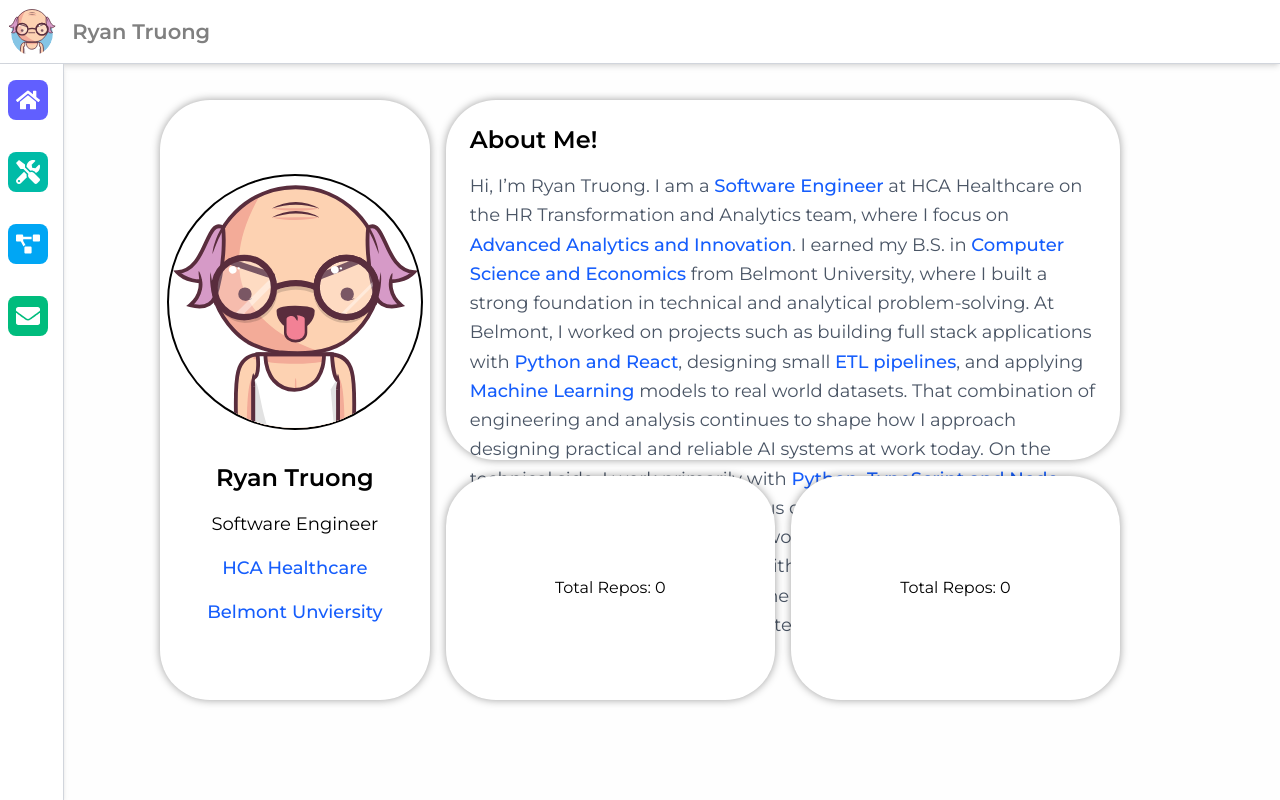
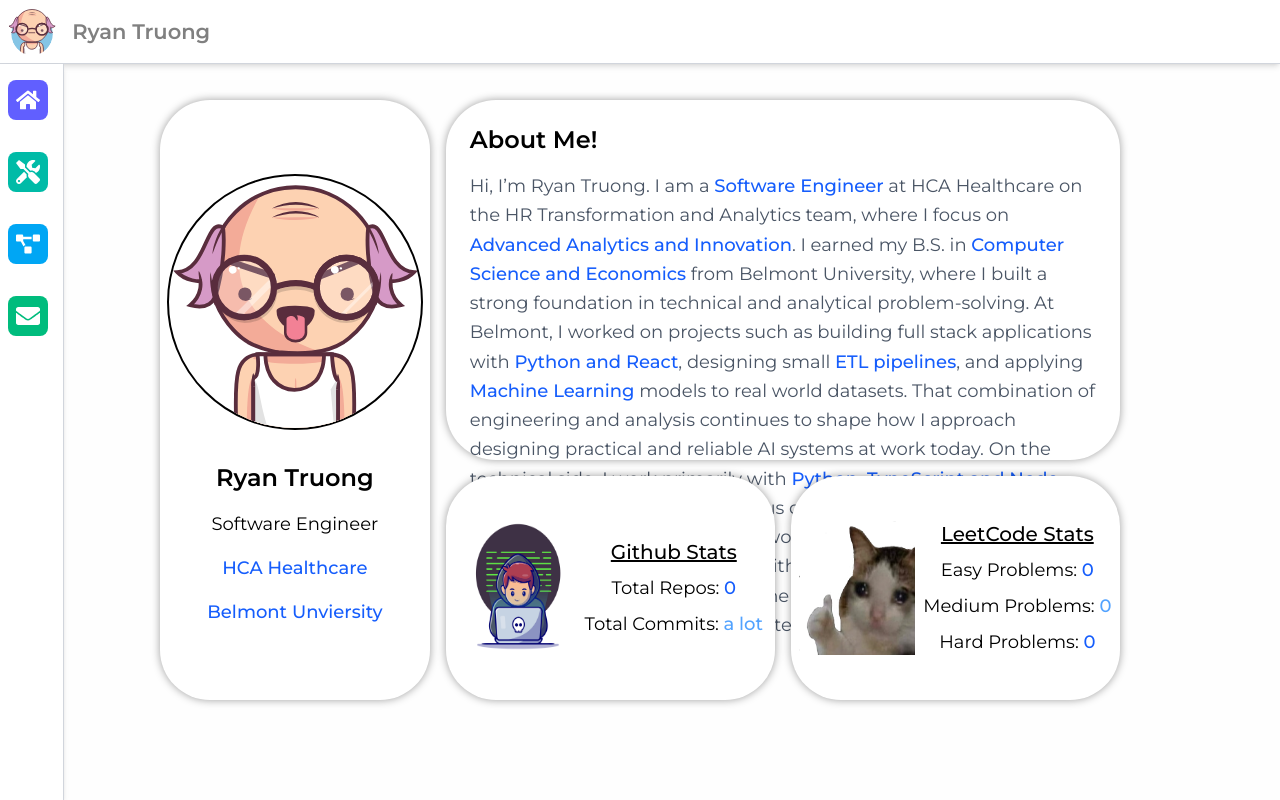
Before and after one commit to ryanctruong/personal-project, a React (Vite) app in the folder client/: page / in a window 1280 px wide. Built offline with nearby package versions, Linux system fonts and the light colour scheme; no server answers.

Commit message:
add lc call

```diff
--- /dev/null
+++ b/client/src/components/InfoCard/GithubStats.jsx
@@ -0,0 +1,24 @@
+import useRepoCount from "../../services/hooks/repoCount";
+import useCommitCount from "../../services/hooks/commitCount";
+
+import Coder from '/images/profile-box/coder.png'
+
+const GithubStats = () => {
+    const totalRepos = useRepoCount();
+    const totalCommits = useCommitCount();
+
+    return (
+        <div className="h-full w-full shadow-[0_0_0.5em_rgba(0,0,0,0.38)] flex justify-evenly items-center rounded-[50px] bg-white">
+            <img src={Coder} alt="coder" className="h-[60%] w-[35%]" />
+            <div className="flex flex-col items-center gap-2">
+                <p className="font-medium underline text-xl">Github Stats</p>
+                <div className="flex flex-col items-center gap-2">
+                    <p className="text-lg">Total Repos: <span className="font-medium text-blue-600">{totalRepos}</span></p>
+                    <p className="text-lg">Total Commits: <span className="font-medium text-blue-400">{totalCommits ? totalCommits : "a lot"}</span></p>
+                </div>
+            </div>
+        </div>
+    );
+};
+
+export default GithubStats;
--- a/client/src/components/InfoCard/InfoCard.jsx
+++ /dev/null
@@ -1,13 +0,0 @@
-import useRepoCount from "../../services/hooks/repoCount";
-
-const InfoCard = () => {
-    const totalRepos = useRepoCount();
-
-    return (
-        <div className="h-full w-full shadow-[0_0_0.5em_rgba(0,0,0,0.38)] flex justify-center flex-col items-center rounded-[50px] gap-8 bg-white">
-            <h1 className="">Total Repos: {totalRepos}</h1>
-        </div>
-    );
-};
-
-export default InfoCard;
--- /dev/null
+++ b/client/src/components/InfoCard/LeetcodeStats.jsx
@@ -0,0 +1,22 @@
+import useLeetCode from '../../services/hooks/leetCode';
+import Cat from '/images/profile-box/meme.png'
+
+const LeetCodeStats = () => {
+    const { easy, medium, hard } = useLeetCode();
+
+    return (
+        <div className="h-full w-full shadow-[0_0_0.5em_rgba(0,0,0,0.38)] flex justify-evenly items-center rounded-[50px] bg-white">
+            <img src={Cat} alt="Cat" className="h-[60%] w-[35%]" />
+            <div className="flex flex-col items-center gap-2">
+                <p className="font-medium underline text-xl">LeetCode Stats</p>
+                <div className="flex flex-col items-center gap-2">
+                    <p className="text-lg">Easy Problems: <span className="font-medium text-blue-600">{easy}</span></p>
+                    <p className="text-lg">Medium Problems: <span className="font-medium text-blue-400">{medium}</span></p>
+                    <p className="text-lg">Hard Problems: <span className="font-medium text-blue-600">{hard}</span></p>
+                </div>
+            </div>
+        </div>
+    );
+};
+
+export default LeetCodeStats;
--- a/client/src/pages/Home/Home.jsx
+++ b/client/src/pages/Home/Home.jsx
@@ -1,6 +1,7 @@
 import Profile from "../../components/Profile/Profile"
 import Description from "../../components/Description/Description";
-import InfoCard from "../../components/InfoCard/InfoCard";
+import GithubStats from "../../components/InfoCard/GithubStats";
+import LeetCodeStats from "../../components/InfoCard/LeetcodeStats";
 
 const Home = () => {
     return (
@@ -9,10 +10,9 @@
             <div className="flex flex-col items-center h-full w-[75%] gap-4">
                 <Description />
                 <div className="flex gap-4 h-[40%] w-full">
-                    <InfoCard />
-                    <InfoCard />
+                    <GithubStats />
+                    <LeetCodeStats />
                 </div>
-
             </div>
 
         </div>
--- /dev/null
+++ b/client/src/services/commitCountService.js
@@ -0,0 +1,18 @@
+export const fetchCommitCount = async ({ page, since }) => {
+    const API_URL = `https://api.github.com/repos/ryanctruong/personal-project/commits?page=${page}&per_page=100&since=${since}`;
+
+    try {
+        const response = await fetch(API_URL, {
+            method: "GET"
+        });
+        if (response.ok) {
+            return await response.json();
+        } else {
+            console.error("Error fetching commit count:", response.statusText);
+            return null;
+        }
+    } catch (error) {
+        console.error("Network error:", error);
+        return null;
+    }
+};
--- /dev/null
+++ b/client/src/services/hooks/commitCount.js
@@ -0,0 +1,40 @@
+import { useState, useEffect } from "react";
+import { fetchCommitCount } from "../commitCountService";
+
+const useCommitCount = () => {
+    const [totalCommits, setTotalCommits] = useState(0);
+
+    useEffect(() => {
+        const getCommitCount = async () => {
+            let page = 1;
+            let totalCommits = 0;
+            let hasMoreCommits = true;
+
+            const lastWeekDate = new Date();
+            lastWeekDate.setDate(lastWeekDate.getDate() - 30);
+            const since = lastWeekDate.toISOString();
+
+            console.log("Fetching commits since:", since);
+
+            while (hasMoreCommits) {
+                const commits = await fetchCommitCount({ page, since });
+
+                console.log("Fetched commits:", commits);
+
+                totalCommits += commits.length;
+                if (commits.length < 100) {
+                    hasMoreCommits = false;
+                }
+
+                page++;
+            }
+            setTotalCommits(totalCommits);
+        };
+
+        getCommitCount();
+    }, []);
+
+    return totalCommits;
+};
+
+export default useCommitCount;
--- /dev/null
+++ b/client/src/services/hooks/leetCode.js
@@ -0,0 +1,25 @@
+import { useState, useEffect } from 'react';
+import { fetchLeetCodeStats } from '../leetCodeService';
+
+const useLeetCode = () => {
+    const [easy, setEasy] = useState(0);
+    const [medium, setMedium] = useState(0);
+    const [hard, setHard] = useState(0);
+
+    useEffect(() => {
+        const getLeetCodeStats = async () => {
+            const stats = await fetchLeetCodeStats();
+            if (stats) {
+                setEasy(stats.easySolved);
+                setMedium(stats.totalSubmissions[2].count);
+                setHard(stats.totalSubmissions[3].count);
+            }
+        };
+
+        getLeetCodeStats();
+    }, []);
+
+    return { easy, medium, hard };
+}
+
+export default useLeetCode;
--- /dev/null
+++ b/client/src/services/leetCodeService.js
@@ -0,0 +1,18 @@
+const API_URL = "https://leetcode-api-faisalshohag.vercel.app/ryantruong21";
+
+export const fetchLeetCodeStats = async () => {
+    try {
+        const reponse = await fetch(API_URL, {
+            method: "GET"
+        });
+        if (reponse.ok) {
+            return await reponse.json();
+        } else {
+            console.error("Error fetching LeetCode stats:", reponse.statusText);
+            return null;
+        }
+    } catch (error) {
+        console.error("Network error:", error);
+        return null;
+    }
+};
```
